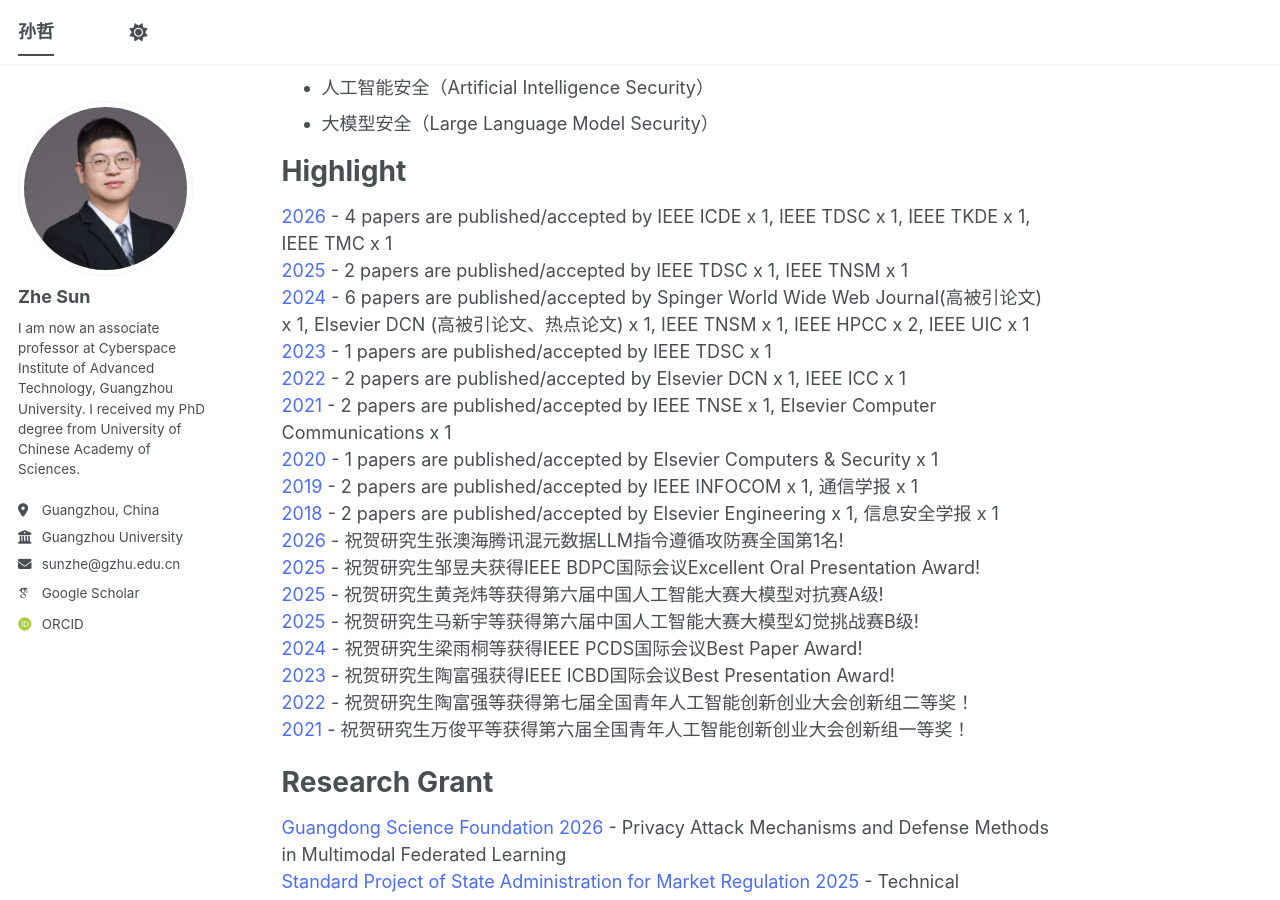
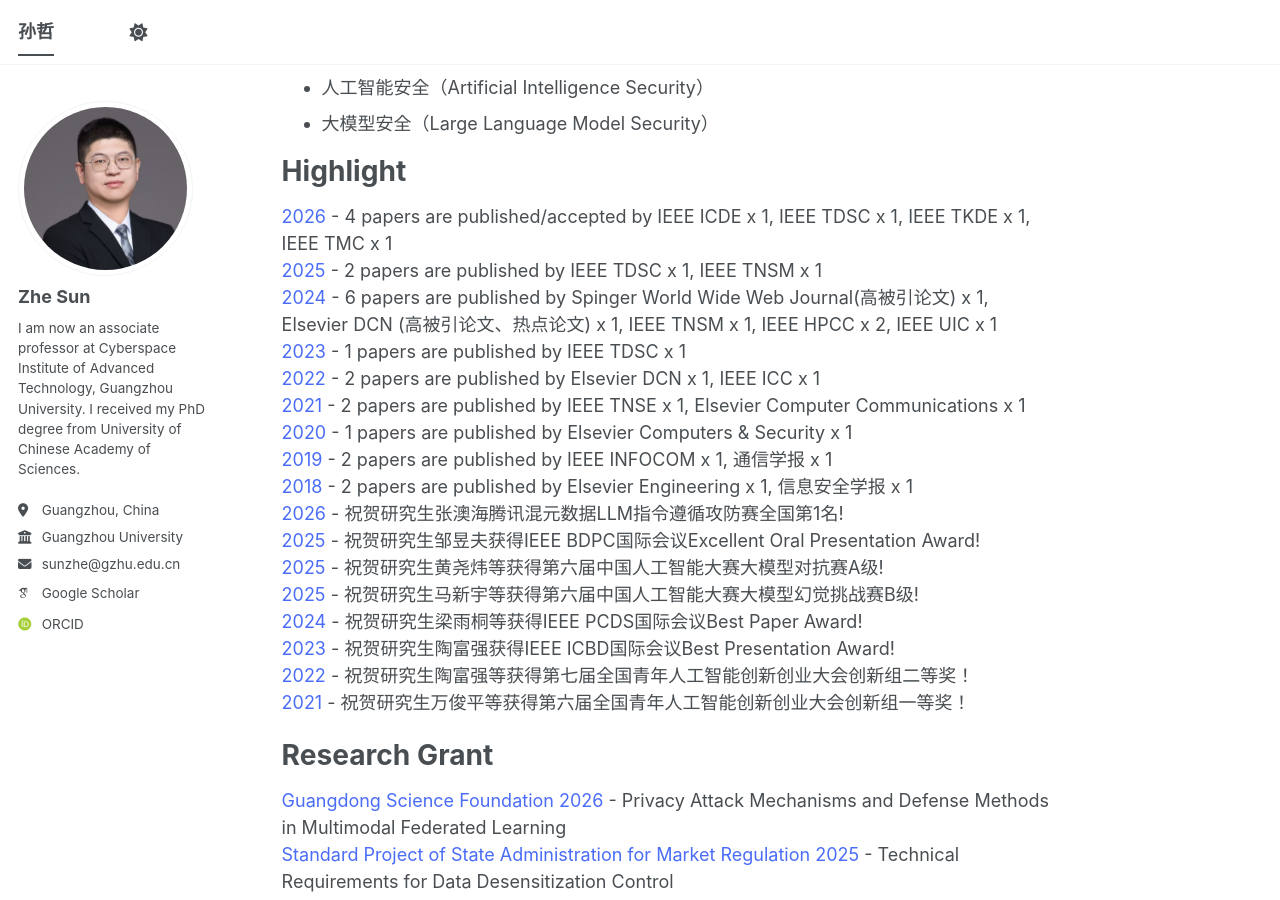
Before and after one commit to ZheSun208/ZheSun208.github.io, a Jekyll site: the page built from _pages/about.md, in a window 1280 px wide and 900 px high, scrolled down 700 px. Built offline with Jekyll 4.4.1, drawn with Linux system fonts in a browser that asks for light colours; some web fonts are replaced; a script bundle is joined from its source files by our own code; library files that are not in the unit come from our copies.

Commit message:
Update about.md

```diff
--- a/_pages/about.md
+++ b/_pages/about.md
@@ -29,14 +29,14 @@ Research Interest
 Highlight
 ======
 <span style="color:#4a6cf7;">2026</span> - 4 papers are published/accepted by IEEE ICDE x 1, IEEE TDSC x 1, IEEE TKDE x 1, IEEE TMC x 1
-<span style="color:#4a6cf7;">2025</span> - 2 papers are published/accepted by IEEE TDSC x 1, IEEE TNSM x 1
-<span style="color:#4a6cf7;">2024</span> - 6 papers are published/accepted by Spinger World Wide Web Journal(高被引论文) x 1, Elsevier DCN (高被引论文、热点论文) x 1, IEEE TNSM x 1, IEEE HPCC x 2, IEEE UIC x 1
-<span style="color:#4a6cf7;">2023</span> - 1 papers are published/accepted by IEEE TDSC x 1
-<span style="color:#4a6cf7;">2022</span> - 2 papers are published/accepted by Elsevier DCN x 1, IEEE ICC x 1
-<span style="color:#4a6cf7;">2021</span> - 2 papers are published/accepted by IEEE TNSE x 1, Elsevier Computer Communications x 1
-<span style="color:#4a6cf7;">2020</span> - 1 papers are published/accepted by Elsevier Computers & Security x 1
-<span style="color:#4a6cf7;">2019</span> - 2 papers are published/accepted by IEEE INFOCOM x 1, 通信学报 x 1
-<span style="color:#4a6cf7;">2018</span> - 2 papers are published/accepted by Elsevier Engineering x 1, 信息安全学报 x 1
+<span style="color:#4a6cf7;">2025</span> - 2 papers are published by IEEE TDSC x 1, IEEE TNSM x 1
+<span style="color:#4a6cf7;">2024</span> - 6 papers are published by Spinger World Wide Web Journal(高被引论文) x 1, Elsevier DCN (高被引论文、热点论文) x 1, IEEE TNSM x 1, IEEE HPCC x 2, IEEE UIC x 1
+<span style="color:#4a6cf7;">2023</span> - 1 papers are published by IEEE TDSC x 1
+<span style="color:#4a6cf7;">2022</span> - 2 papers are published by Elsevier DCN x 1, IEEE ICC x 1
+<span style="color:#4a6cf7;">2021</span> - 2 papers are published by IEEE TNSE x 1, Elsevier Computer Communications x 1
+<span style="color:#4a6cf7;">2020</span> - 1 papers are published by Elsevier Computers & Security x 1
+<span style="color:#4a6cf7;">2019</span> - 2 papers are published by IEEE INFOCOM x 1, 通信学报 x 1
+<span style="color:#4a6cf7;">2018</span> - 2 papers are published by Elsevier Engineering x 1, 信息安全学报 x 1
 <span style="color:#4a6cf7;">2026</span> - 祝贺研究生张澳海腾讯混元数据LLM指令遵循攻防赛全国第1名!
 <span style="color:#4a6cf7;">2025</span> - 祝贺研究生邹昱夫获得IEEE BDPC国际会议Excellent Oral Presentation Award!
 <span style="color:#4a6cf7;">2025</span> - 祝贺研究生黄尧炜等获得第六届中国人工智能大赛大模型对抗赛A级!
```
